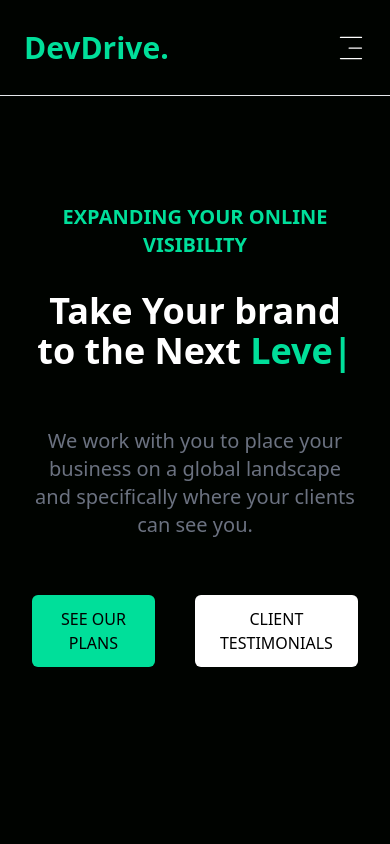
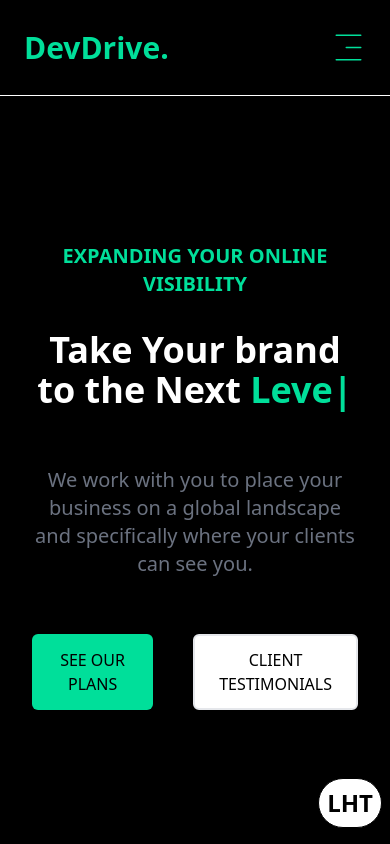
Before and after one commit to theheemmanuel/DevDriveClone, a React (Vite) app: page / in a window 390 px wide. Shown: the top 844 px of the page. Built offline with nearby package versions, Linux system fonts and the light colour scheme.

Commit message:
applying light mode

```diff
--- a/src/App.tsx
+++ b/src/App.tsx
@@ -6,10 +6,22 @@ import Cards from "./components/Cards";
 import Footer from "./components/footer";
 import "./App.css";
 import Testimonials from "./components/Testimonials";
+import { useState } from "react";
 
 function App() {
+  const [darker, lighter] = useState(false);
   return (
-    <div className="">
+    <div className={darker ? "" : "dark"}>
+      <div className="fixed bottom-4 right-2 z-50">
+        <button
+          onClick={() => {
+            lighter(!darker);
+          }}
+          className=" bg-black dark:bg-white border border-white text-2xl font-bold text-white py-2 px-2 dark:border-black dark:text-black rounded-full"
+        >
+          {darker ? "DRK" : "LHT"}
+        </button>
+      </div>
       <Navbar />
       <Hero />
       <Analytics />
--- a/src/components/Hero.tsx
+++ b/src/components/Hero.tsx
@@ -3,12 +3,12 @@ import Typed from "react-typed";
 
 const Hero = () => {
   return (
-    <div>
-      <div className="max-w-[800px] mt-[-96px] w-full min-h-[105vh] mx-auto px-8 text-center flex flex-col justify-center">
+    <div className="dark:bg-black bg-white">
+      <div className="max-w-[800px] w-full min-h-[92vh] mx-auto px-8 text-center flex flex-col justify-center">
         <p className="text-[#00DF9a] p-2 font-bold text-xl uppercase">
           expanding your online visibility
         </p>
-        <h1 className="md:text-6xl sm:text-5xl text-4xl font-bold py-6">
+        <h1 className="md:text-6xl sm:text-5xl text-black dark:text-white text-4xl font-bold py-6">
           Take Your brand to the Next{" "}
           <Typed
             className="text-[#00DF9a]"
@@ -28,10 +28,10 @@ const Hero = () => {
           specifically where your clients can see you.
         </p>
         <div className="flex justify-center gap-[40px]">
-          <button className=" bg-[#00DF9a] hover:bg-white px-4 rounded-md font-medium my-6 py-3 text-black transition duration-300">
+          <button className=" bg-[#00DF9a] hover:border-2 hover:bg-white px-4 rounded-md font-medium my-6 py-3 text-black transition duration-300">
             <a href="#plans">SEE OUR PLANS</a>
           </button>
-          <button className=" hover:bg-[#00DF9a] bg-white px-4 rounded-md font-medium my-6 py-3 text-black transition duration-300">
+          <button className=" hover:bg-[#00DF9a] border-2 bg-white px-4 rounded-md font-medium my-6 py-3 text-black transition duration-300">
             <a href="#testimonials">CLIENT TESTIMONIALS</a>
           </button>
         </div>
--- a/src/components/navbar.tsx
+++ b/src/components/navbar.tsx
@@ -12,7 +12,7 @@ const Navbar = () => {
   return (
     <div
       id="home"
-      className="flex border-b items-center h-24 justify-between max-w-[1280px] px-6 mx-auto z-100"
+      className="dark:bg-black dark:text-white text-black bg-white flex dark:border-white border-b items-center h-24 justify-between max-w-[1280px] px-6 mx-auto z-100"
     >
       <h1 className="text-3xl font-bold text-[#00DF9a]">DevDrive.</h1>
       <ul className="flex max-md:hidden uppercase text-xl">
@@ -35,13 +35,17 @@ const Navbar = () => {
         }}
         className="md:hidden"
       >
-        {menu ? <AiOutlineClose size={30} /> : <CiMenuFries size={30} />}
+        {menu ? (
+          <AiOutlineClose color="#00DF9a" size={35} />
+        ) : (
+          <CiMenuFries color="#00DF9a" size={35} />
+        )}
       </div>
 
       <div
         className={
           menu
-            ? "fixed left-0 top-4 h-full p-4 w-[60%] text-center border-r md:hidden border-r-gray-900 bg-[#000300] ease-in-out duration-500"
+            ? "fixed left-0 top-0 pt-8 h-full dark:bg-black text-black dark:text-white bg-white p-4 w-[60%] text-center border-r md:hidden font-bold border-r-gray-900 ease-in-out duration-500"
             : "fixed left-[-100%]"
         }
       >
--- a/tailwind.config.js
+++ b/tailwind.config.js
@@ -5,4 +5,5 @@ export default {
     extend: {},
   },
   plugins: [],
+  darkMode: "class",
 };
```
